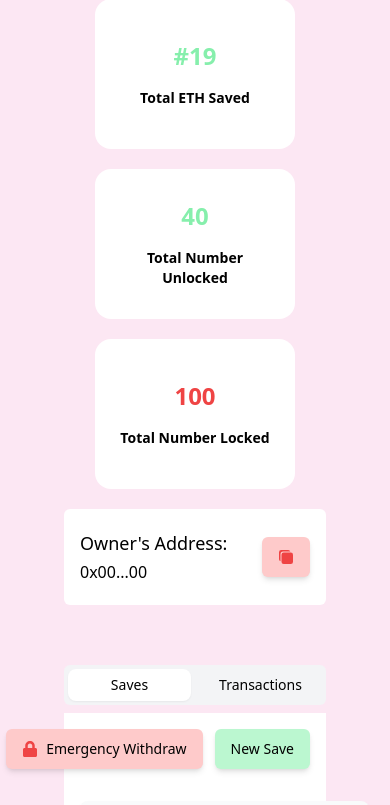
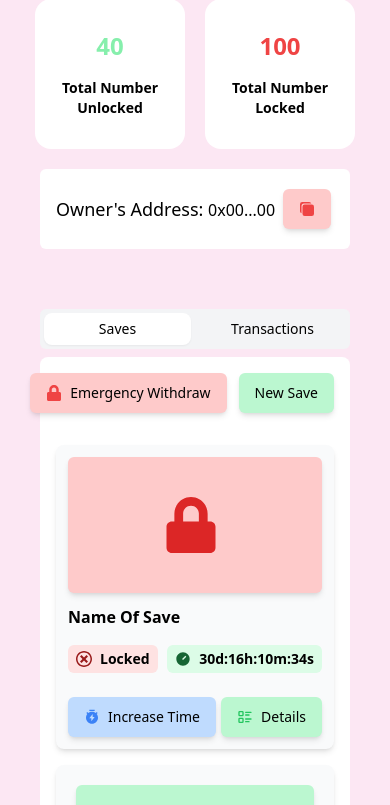
Before and after one commit to OleanjiKingCode/CryproSaves--UI, a Next.js app: page / in a window 390 px wide. Shown: the part 259-1064 px from the top of the page. Built offline with nearby package versions, Linux system fonts and the light colour scheme.

Commit message:
responsiveness

```diff
--- a/src/components/Saves.tsx
+++ b/src/components/Saves.tsx
@@ -30,7 +30,7 @@ export const LockedSaves = () => {
   };
 
   return (
-    <div className="bg-gray-50 flex flex-col items-center shadow-md justify-center gap-3 p-5 rounded-lg w-[300px]">
+    <div className="bg-gray-50 flex flex-col items-center shadow-md justify-center gap-3 p-3 md:p-5 rounded-lg w-[300px]">
       <div className="bg-red-200 rounded-md items-center w-full flex justify-center shadow-md py-10 ">
         <FaLock className="mr-2 h-14 w-14 text-red-600 " />
       </div>
--- a/src/components/Sections.tsx
+++ b/src/components/Sections.tsx
@@ -95,7 +95,7 @@ export const Sections = () => {
   return (
     <Tabs
       defaultValue="saves"
-      className="w-full px-16 py-10"
+      className="w-full px-10 md:px-16 py-10"
       onValueChange={(val) => setActive(val)}
     >
       <TabsList className="grid w-full grid-cols-2 gap-2 bg-gray-100">
@@ -115,7 +115,7 @@ export const Sections = () => {
         </TabsTrigger>
       </TabsList>
       <TabsContent value="saves">
-        <div className="bg-white flex flex-col gap-3 w-full p-4 ">
+        <div className="bg-white flex flex-col gap-3 w-full p-4  rounded-lg">
           <div className="flex flex-row items-center justify-end gap-3 w-full">
             <Button
               className="bg-red-200 rounded-md shadow-md"
@@ -131,7 +131,7 @@ export const Sections = () => {
               New Save
             </Button>
           </div>
-          <div className="w-full flex flex-row flex-wrap gap-10 items-center justify-evenly pt-5">
+          <div className="w-full flex flex-row flex-wrap gap-4 md:gap-10 items-center justify-evenly pt-5">
             {[0, 1, 2, 3, 4, 5, 6, 7, 8].map((item, i) => {
               if (i % 3 === 0) {
                 return <LockedSaves key={i} />;
--- a/src/components/Stats.tsx
+++ b/src/components/Stats.tsx
@@ -2,20 +2,20 @@ import React from "react";
 
 export const Stats = () => {
   return (
-    <div className="w-full flex flex-row gap-5 items-center justify-center pt-4 px-16 flex-wrap md:flex-nowrap">
-      <div className="rounded-2xl py-7 px-5 w-[200px] h-[150px] flex flex-col items-center justify-center text-center gap-4 bg-white">
+    <div className="w-full flex flex-row gap-5 items-center justify-center lg:justify-between pt-4 px-5 md:px-16 flex-wrap md:flex-nowrap">
+      <div className="rounded-2xl py-7 px-5 md:w-[200px] w-[150px] h-[150px] flex flex-col items-center justify-center text-center gap-4 bg-white">
         <span className="text-2xl font-bold text-green-300 ">145</span>
         <span className="text-sm font-bold">Total Number Of Saves</span>
       </div>
-      <div className="rounded-2xl  py-7 px-5 w-[200px] h-[150px] flex flex-col items-center  justify-center text-center gap-4 bg-white">
+      <div className="rounded-2xl  py-7 px-5 md:w-[200px] w-[150px] h-[150px] flex flex-col items-center  justify-center text-center gap-4 bg-white">
         <span className="text-2xl font-bold text-green-300 ">#19</span>
         <span className="text-sm font-bold">Total ETH Saved</span>
       </div>
-      <div className="rounded-2xl  py-7 px-5 w-[200px] h-[150px] flex flex-col items-center  justify-center text-center gap-4 bg-white">
+      <div className="rounded-2xl  py-7 px-5 md:w-[200px] w-[150px] h-[150px] flex flex-col items-center  justify-center text-center gap-4 bg-white">
         <span className="text-2xl font-bold text-green-300 ">40</span>
         <span className="text-sm font-bold">Total Number Unlocked</span>
       </div>
-      <div className="rounded-2xl  py-7 px-5 w-[200px] h-[150px] flex flex-col items-center  justify-center text-center gap-4 bg-white">
+      <div className="rounded-2xl  py-7 px-5 md:w-[200px] w-[150px] h-[150px] flex flex-col items-center  justify-center text-center gap-4 bg-white">
         <span className="text-2xl font-bold text-red-500 ">100</span>
         <span className="text-sm font-bold">Total Number Locked</span>
       </div>
--- a/src/components/UnlockModal.tsx
+++ b/src/components/UnlockModal.tsx
@@ -72,7 +72,10 @@ export const UnlockModal = ({
             </div>
           </span>
         </div>
-        <DialogFooter className="flex flex-row items-center " onClick={onClose}>
+        <DialogFooter
+          className="flex flex-row items-center justify-between md:justify-end gap-3 w-full "
+          onClick={onClose}
+        >
           <Button
             className="bg-blue-200 rounded-md shadow-md"
             onClick={() => {
--- a/src/pages/index.tsx
+++ b/src/pages/index.tsx
@@ -27,8 +27,7 @@ export default function Home() {
     <div className="w-full flex flex-col min-h-screen bg-pink-100">
       <Navbar />
       <Stats />
-
-      <div className="px-16 w-full py-5">
+      <div className="px-10 md:px-16 w-full py-5">
         <div className=" px-4 py-5 bg-white rounded-md flex flex-row items-center gap-2 w-full">
           <span className="text-lg font-medium">
             Owner's Address:{" "}
```
